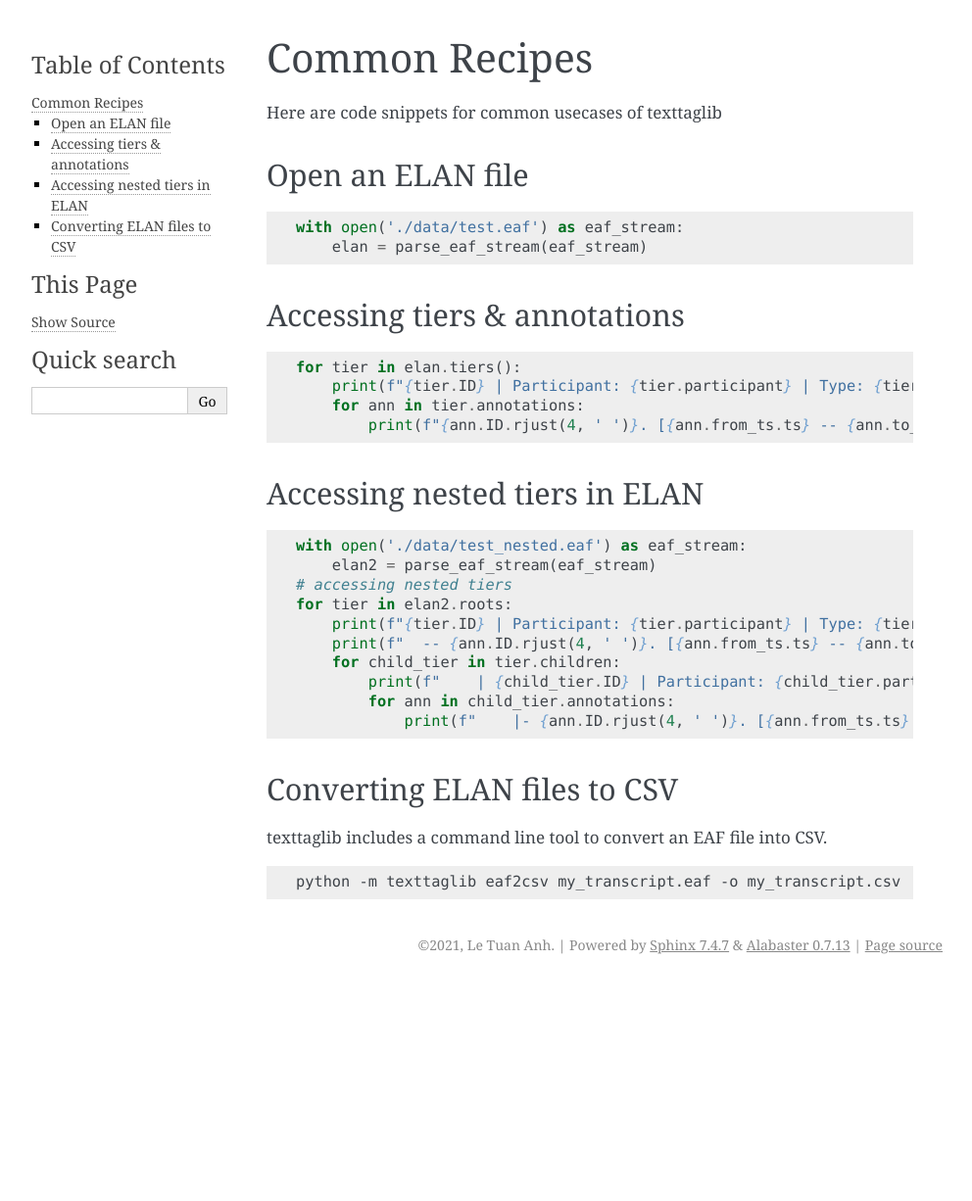
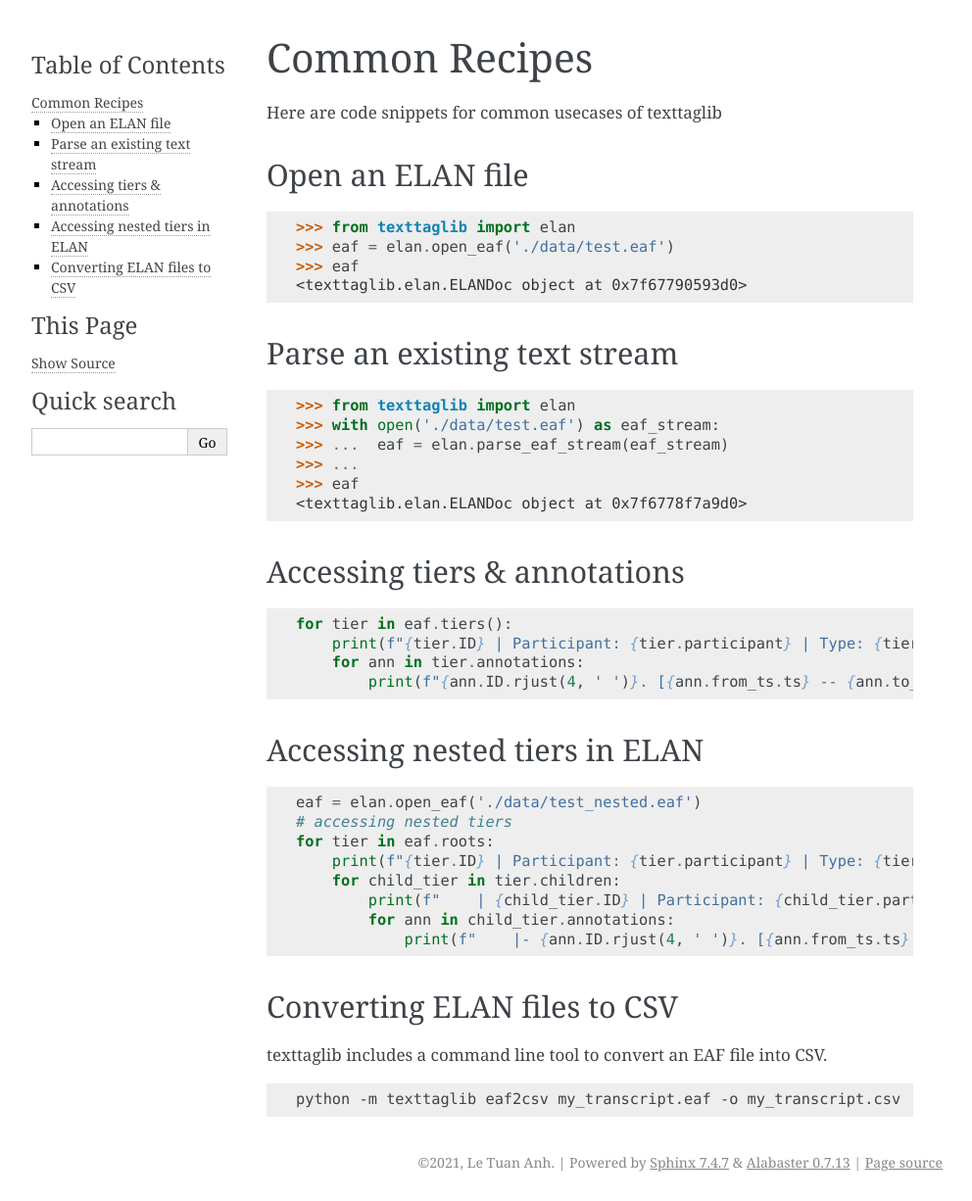
Before and after one commit to letuananh/texttaglib, a Sphinx documentation site: the page built from docs/recipes.rst, in a window 1280 px wide. Shown: the whole page at 98% size, without its empty margins (148-1140 px from the left). Built offline with Sphinx 7.4.7, drawn with Linux system fonts in a browser that asks for light colours; before the commit the page ends 1004 px from its top, so only the background shows below that.

Commit message:
update demo codes in docs

```diff
--- a/docs/recipes.rst
+++ b/docs/recipes.rst
@@ -6,17 +6,29 @@ Here are code snippets for common usecases of texttaglib
 Open an ELAN file
 -----------------
 
+    >>> from texttaglib import elan
+    >>> eaf = elan.open_eaf('./data/test.eaf')
+    >>> eaf
+    <texttaglib.elan.ELANDoc object at 0x7f67790593d0>
+
+Parse an existing text stream
+-----------------------------
+
 .. code-block:: python
 
-   with open('./data/test.eaf') as eaf_stream:
-       elan = parse_eaf_stream(eaf_stream)
+    >>> from texttaglib import elan
+    >>> with open('./data/test.eaf') as eaf_stream:
+    >>> ...  eaf = elan.parse_eaf_stream(eaf_stream)
+    >>> ...
+    >>> eaf
+    <texttaglib.elan.ELANDoc object at 0x7f6778f7a9d0>
 
 Accessing tiers & annotations
 -----------------------------
 
 .. code-block:: python
 
-    for tier in elan.tiers():
+    for tier in eaf.tiers():
         print(f"{tier.ID} | Participant: {tier.participant} | Type: {tier.type_ref}")
         for ann in tier.annotations:
             print(f"{ann.ID.rjust(4, ' ')}. [{ann.from_ts.ts} -- {ann.to_ts.ts}] {ann.value}")
@@ -26,12 +38,10 @@ Accessing nested tiers in ELAN
 
 .. code-block:: python
 
-    with open('./data/test_nested.eaf') as eaf_stream:
-        elan2 = parse_eaf_stream(eaf_stream)
+    eaf = elan.open_eaf('./data/test_nested.eaf')
     # accessing nested tiers
-    for tier in elan2.roots:
+    for tier in eaf.roots:
         print(f"{tier.ID} | Participant: {tier.participant} | Type: {tier.type_ref}")
-        print(f"  -- {ann.ID.rjust(4, ' ')}. [{ann.from_ts.ts} -- {ann.to_ts.ts}] {ann.value}")
         for child_tier in tier.children:
             print(f"    | {child_tier.ID} | Participant: {child_tier.participant} | Type: {child_tier.type_ref}")
             for ann in child_tier.annotations:
```
Also changed, not shown: docs/index.rst (+8 -11 lines).
